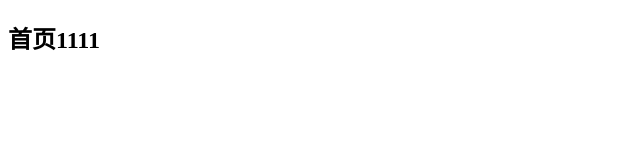
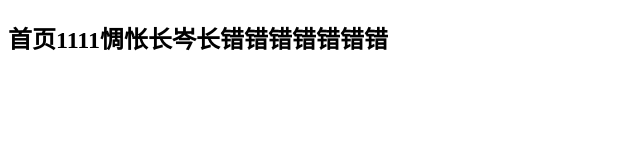
Before and after one commit to 951296508/vite, a plain HTML site: page index.html in a window 1280 px wide. Shown: the whole page, without its empty margins (0-640 px from the left). Drawn offline with Linux system fonts and the light colour scheme.

Commit message:
修改了

```diff
--- a/index.html
+++ b/index.html
@@ -1,3 +1,11 @@
+<!--
+ * @Author: zhengxiaowen zh951296508@qq.com
+ * @Date: 2023-07-05 17:14:07
+ * @LastEditors: zhengxiaowen zh951296508@qq.com
+ * @LastEditTime: 2023-07-05 17:14:35
+ * @FilePath: \vite\index.html
+ * @Description: 这是默认设置,请设置`customMade`, 打开koroFileHeader查看配置 进行设置: https://github.com/OBKoro1/koro1FileHeader/wiki/%E9%85%8D%E7%BD%AE
+-->
 <!DOCTYPE html>
 <html lang="en">
 <head>
@@ -7,6 +15,6 @@
   <title>Document</title>
 </head>
 <body>
-  <h2>首页1111</h2>
+  <h2>首页1111惆怅长岑长错错错错错错错</h2>
 </body>
 </html>
```
